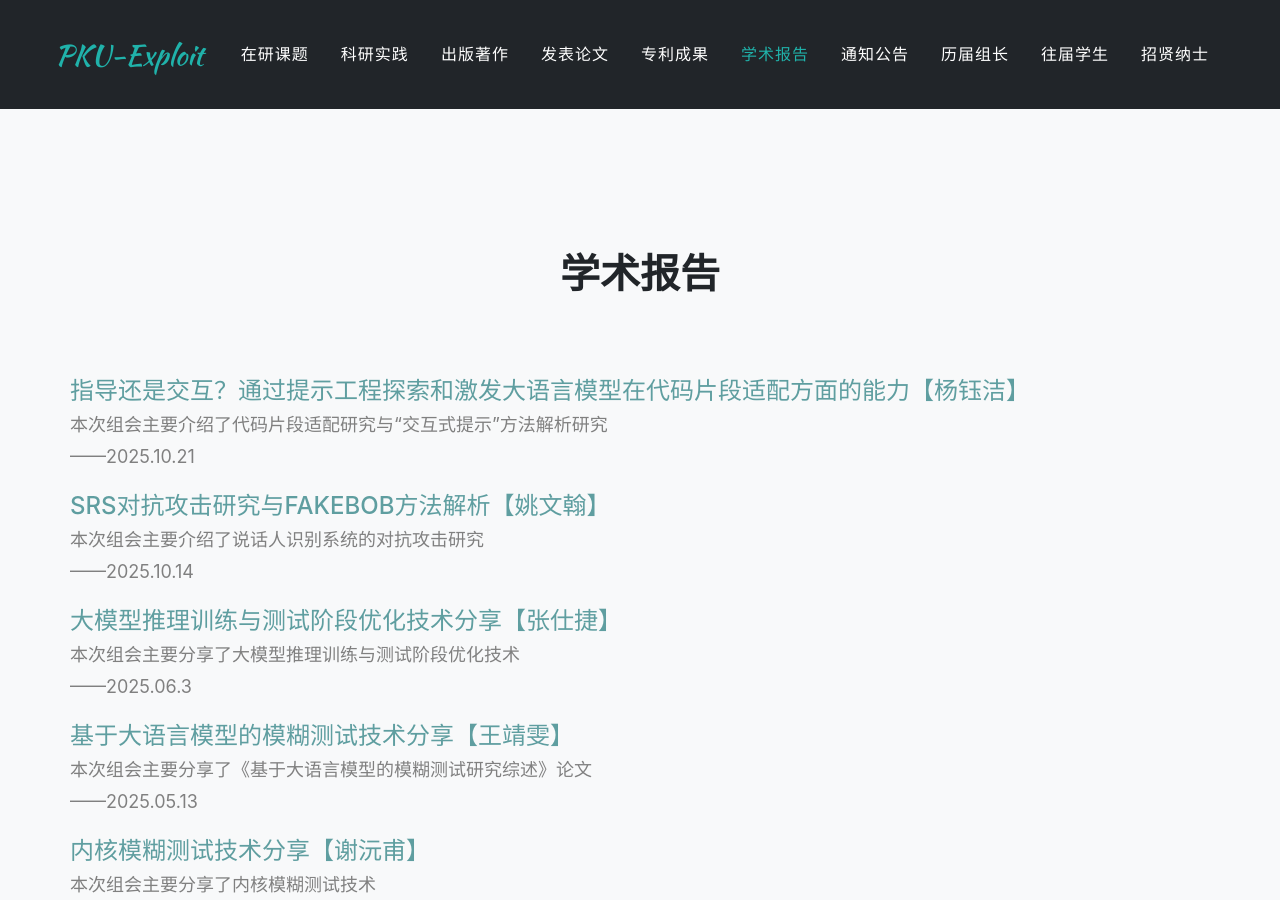
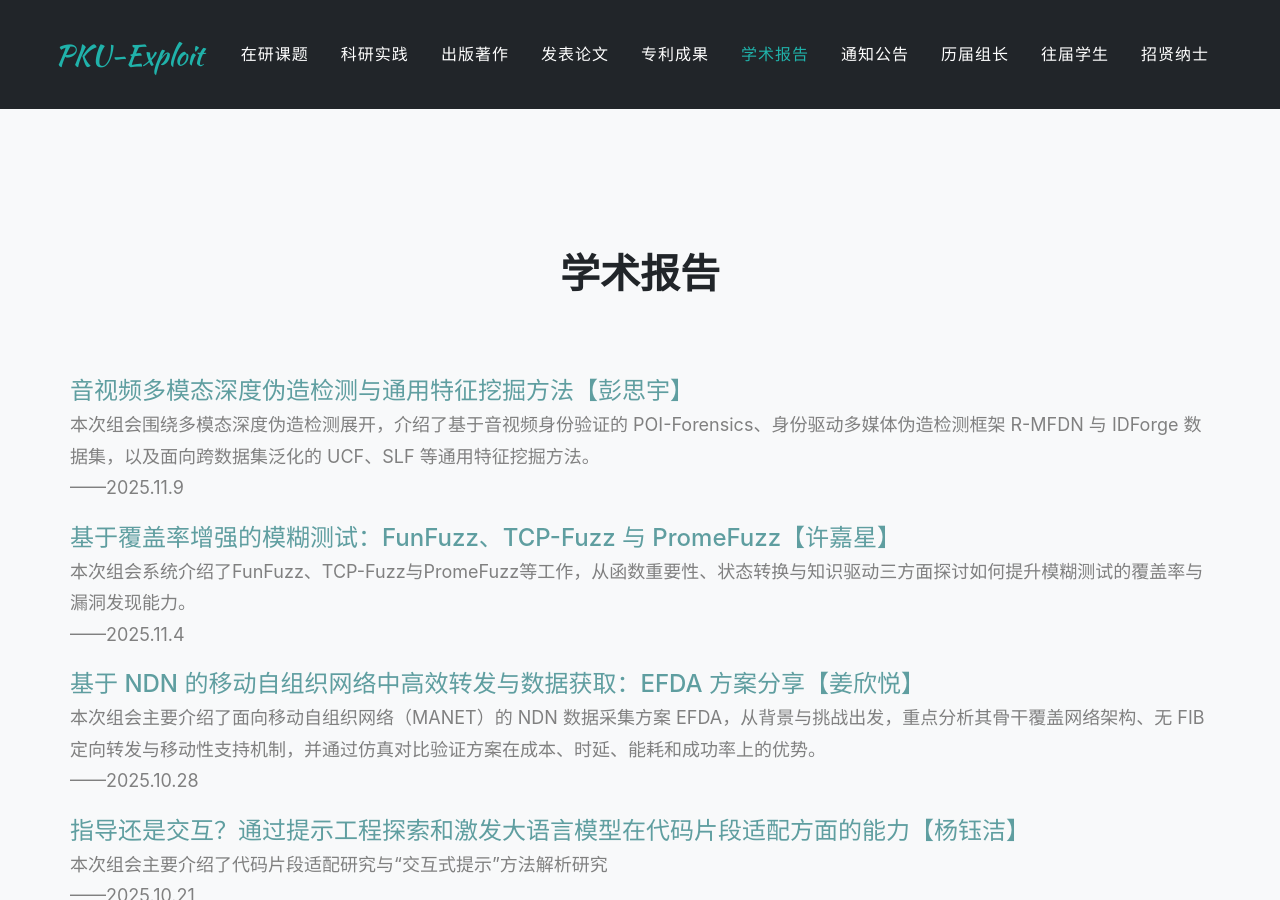
Before and after one commit to xxycfhb/xxycfhb.github.io, a Jekyll site: the page built from pages/seminar.html, in a window 1280 px wide and 900 px high. Built offline with Jekyll 4.4.1, drawn with Linux system fonts in a browser that asks for light colours; some web fonts are replaced; part of the change alters nothing that is shown.

Commit message:
更新xjx专利及近三周组会分享

```diff
--- a/_data/sitetext.yml
+++ b/_data/sitetext.yml
@@ -1819,6 +1819,19 @@ patent:
     title: "专利成果"
     text:
     item:
+      - title: "文伟平 许嘉星 陈夏润 罗霄羽 刘亚宁，一种基于路径约束分析的公共云网主体安全管控方法与系统"
+        source: "国家知识产权局发明专利"
+        number: "专利申请号：202511642191.6，2025年11月11日"
+        success: false
+        url: "/files/WX2025-03-216-专利申请受理通知书.pdf"
+        download: "：一种基于路径约束分析的公共云网主体安全管控方法与系统.pdf"
+
+      - title: "文伟平 许嘉星 陈夏润 谢成淋 戴静桐 彭思宇 罗霄羽，一种基于神经符号融合推理的公共多模态云网资源软件安全增强方法"
+        source: "国家知识产权局发明专利"
+        number: "专利申请号：202511642190.1，2025年11月11日"
+        success: false
+        url: "/files/WX2025-03-217-专利申请受理通知书.pdf"
+        download: "：一种基于神经符号融合推理的公共多模态云网资源软件安全增强方法.pdf"
 
       - title: "文伟平 燕昕仪 陈夏润 张庆峰，一种基于大语言模型的新闻推荐方法"
         source: "国家知识产权局发明专利"
--- /dev/null
+++ b/_posts/seminar/2025-10-28-seminar-74.md
@@ -0,0 +1,36 @@
+---
+layout: post
+title: "学术报告"
+subtitle: '基于 NDN 的移动自组织网络中高效转发与数据获取：EFDA 方案分享'
+date: 2025.10.28
+host: "姜欣悦"
+digest: "本次组会主要介绍了面向移动自组织网络（MANET）的 NDN 数据采集方案 EFDA，从背景与挑战出发，重点分析其骨干覆盖网络架构、无 FIB 定向转发与移动性支持机制，并通过仿真对比验证方案在成本、时延、能耗和成功率上的优势。"
+permalink: /:categories/:year/:month/:day/:title
+categories:
+  - seminar
+---
+
+## 基于 NDN 的移动自组织网络中高效转发与数据获取（EFDA）
+## 1. 任务简介
+
+以“在 MANET 场景下高效采集命名数据网络（NDN）中的数据”为核心任务：目标是在高度动态、无基础设施的移动自组网中，实现稳定可靠的数据获取。为解决传统 NDN 在 MANET 中 FIB 频繁失效、反向路径极不稳定等问题，论文提出 EFDA 方案，通过构建骨干覆盖网络与无 FIB 的定向转发机制，在不依赖全网 FIB 维护的前提下，提高数据采集成功率并降低成本、时延与能耗。
+
+## 2. 研究动机
+
+NDN 与 MANET 在“位置无关、缓存友好、多播高效”等方面理论上高度契合，但直接将经典 NDN 架构部署到 MANET 时，会面临两大核心矛盾：一是转发信息表（FIB）在快速变化拓扑下极不稳定，频繁更新导致广播风暴与表项陈旧；二是依赖 PIT 构建的反向数据路径由大量移动节点组成，极易因节点移动而断裂，造成数据获取失败。为此，工作试图摒弃对“全网高频 FIB 更新”的依赖，转而通过少量骨干节点构成的覆盖网络，将复杂的全网路由问题化简为骨干间的定向单播与链路稳定性驱动的机会式转发问题。
+
+## 3. 方法设计（EFDA 架构与核心机制）
+
+方法上提出 EFDA（Efficient Forwarding and Data Acquisition）框架，主要包括三类设计要点：
+（1）分层骨干覆盖网络：通过节点间 Name Set 交换与比较，动态选举出一小部分“骨干节点”，构成相对稳定、稀疏的骨干覆盖层；普通节点作为主机挂载到附近骨干上，只负责本地请求与提供。
+（2）无 FIB 定向转发与报文体系：定义 HInt（近场兴趣）、BInt（骨干兴趣）与 HO（路径修复）三类兴趣报文；当数据近在咫尺时采用 HInt 近场获取，数据远端或位置不明时通过骨干网络以 BInt 定向单播探索，并在数据返回路径破裂时使用 HO 报文进行路径重建。
+（3）链路稳定性与地理信息驱动的下一跳选择：在骨干之间转发 BInt/HO 时，不依赖传统 FIB，而是综合数据名称中嵌入的地理坐标与链路持续时间（Link Duration）等实时信息，贪心选择更靠近目标且链路更稳定的邻居，实现在高度动态环境下的鲁棒定向转发。
+
+## 4. 实施细节
+
+在实现层面，EFDA 首先通过周期性交换 Name Set 并基于“名称集合支配”规则选举骨干节点，形成骨干覆盖网络；随后，在请求阶段根据“是否在数据区域/是否为骨干”三种情形选择 HInt 或 BInt 发送路径，并在中间节点处利用 PIT 进行请求聚合，避免冗余转发。下一跳选择中，节点结合自身与邻居的位置信息、速度与移动方向计算链路持续时间，并在候选邻居中选取 L_ij 最大者作为下一跳。数据返回阶段，Data 报文沿 PIT 反向路径逐跳返回，骨干节点在转发同时缓存数据并成为新的提供者。移动性支持方面，当消费者或中间节点检测到与上游的链路中断时，会通过 HO 报文重走“骨干定向转发”流程，直至命中原始返回路径上的某个节点，从而构建新的数据分支路径。
+
+## 5. 实验与结论
+
+实验基于 NS-3 仿真平台，在 1km×1km 区域、200 个移动节点、随机路径点移动模型与 IEEE 802.11 无线链路环境下，将 EFDA 与现有 NDN-MANET 方案 LOMCF 进行系统对比。结果表明：随着消费者数量和数据源数量增加，EFDA 在数据获取成本与时延上均显著低于 LOMCF，并能更好利用请求聚合与缓存带来的多播收益；在能量消耗方面，EFDA 始终保持较低水平；在不同移动速度下，EFDA 的数据获取成功率显著高于 LOMCF，尤其在高移动性场景中具有更强的鲁棒性。总体来看，EFDA 通过骨干选举、无 FIB 定向单播、链路稳定性驱动的下一跳选择以及 HO 路径修复机制，成功在高度动态的 MANET 环境中实现了高效、稳健的 NDN 数据采集。
+[本次组会内容下载链接](https://github.com/Evangeline-J/files/blob/main/2025-10-28NDN%E8%B7%AF%E7%94%B1%E8%AE%BA%E6%96%87%E5%88%86%E4%BA%AB.pptx)
--- /dev/null
+++ b/_posts/seminar/2025-11-04-seminar-73.md
@@ -0,0 +1,38 @@
+---
+layout: post
+title: "学术报告"
+subtitle: '基于覆盖率增强的模糊测试：FunFuzz、TCP-Fuzz 与 PromeFuzz'
+date: 2025.11.04
+host: "许嘉星"
+digest: "本次组会系统介绍了FunFuzz、TCP-Fuzz与PromeFuzz等工作，从函数重要性、状态转换与知识驱动三方面探讨如何提升模糊测试的覆盖率与漏洞发现能力。"
+permalink: /:categories/:year/:month/:day/:title
+categories:
+  - seminar
+---
+
+## 基于覆盖率增强的模糊测试方法综述
+## 1. 任务简介
+
+报告围绕“如何利用更细粒度的覆盖信息提升模糊测试效果”这一主题，分别从传统程序、智能合约、TCP协议栈以及库测试驱动生成四类场景出发，引入FunFuzz、TCP-Fuzz与PromeFuzz等代表性工作，目标是在有限资源下提升代码覆盖率、状态探索深度与真实漏洞发现能力。
+
+## 2. 研究动机
+
+传统灰盒模糊测试多以边覆盖率为唯一反馈，容易忽略执行代码的“重要性”，导致种子能量分配粗糙；智能合约漏洞高度集中于少数高风险函数，TCP协议栈中大量缺陷为难以捕捉的语义错误，而现有覆盖导向工具难以有效触及；在库测试中，驱动代码高度依赖隐式API约束，现有LLM生成方法易出现“幻觉”与大量误报，亟需结合结构化知识与深度语义理解的增强方案。
+
+
+## 3. 方法设计
+
+报告重点介绍了四条方法线索：
+1）FunFuzz通过构建调用图并利用Katz中心性度量函数重要性，动态计算种子的重要性分数，以FS导向的功率调度替代单纯“谁覆盖多谁更重要”；
+2）面向智能合约的FunFuzz进一步结合字节码与ABI分析，识别“风险函数”，设计基于距离的种子选择、能量分配与类型感知的自适应变异策略，将搜索聚焦于高风险调用序列；
+3）TCP-Fuzz针对协议栈的二维输入与复杂状态机，引入依赖感知的测试序列生成、以“分支转换”为核心的新型覆盖指标，以及多实现差分检查器以系统性捕获语义错误；
+4）PromeFuzz则构建代码与文档级知识库，量化API相关性，由调度器选择API组合，结合LLM生成与净化器的闭环修复，在知识驱动下自动生成高质量模糊测试驱动代码。
+
+## 4. 实施细节
+
+在实现层面，FunFuzz通过元数据提取器与插桩器构建调用图并收集运行时调用计数，配合双共享内存与惰性FS计算，将动态函数重要性评估的开销控制在可接受范围内；智能合约FunFuzz基于EVM执行环境实现风险模式识别与距离度量。TCP-Fuzz使用Clang插桩收集分支与分支转换覆盖，以依赖规则约束Packetdrill脚本的变异生成，并结合ASan、差分检查器与数据验证器组成多层错误检测链路。PromeFuzz则利用Clang AST构建元数据依赖图与消费者调用图，通过RAG获取API语义约束，调度器基于覆盖率与多维相关性打分选择API集合，再由生成器与净化器形成“生成—编译—运行—分析—修复”的闭环流程。
+
+## 5. 实验与结论
+
+实验结果表明：基于函数重要性的FunFuzz在多真实世界目标上显著提升代码覆盖率与独立崩溃数量，相比AFL++发现更多独有漏洞；智能合约FunFuzz在高复杂度合约上能够更快、更稳定地触发真实漏洞，尤其在多交易、状态依赖场景中优势明显；TCP-Fuzz在多个TCP协议栈中发现了大量此前未知的语义错误，验证了依赖感知生成与转换引导覆盖的有效性；PromeFuzz则在覆盖率与真实漏洞数量上均明显优于现有LLM与传统基线工具，以更少的假阳性在成熟开源库中发现多例新漏洞。整体来看，报告展示了“从覆盖量到覆盖质、从代码路径到状态转换、从浅层提示到知识驱动”的模糊测试演进方向。
+[本次组会内容下载链接](https://github.com/Evangeline-J/files/blob/main/%E5%9F%BA%E4%BA%8E%E8%A6%86%E7%9B%96%E7%8E%87%E5%A2%9E%E5%BC%BA%E7%9A%84%E6%A8%A1%E7%B3%8A%E6%B5%8B%E8%AF%95%E2%80%94%E2%80%94%E8%AE%B8%E5%98%89%E6%98%9F.pdf)
--- /dev/null
+++ b/_posts/seminar/2025-11-09-seminar-75.md
@@ -0,0 +1,62 @@
+---
+layout: post
+title: "学术报告"
+subtitle: '音视频多模态深度伪造检测与通用特征挖掘方法'
+date: 2025.11.09
+host: "彭思宇"
+digest: "本次组会围绕多模态深度伪造检测展开，介绍了基于音视频身份验证的 POI-Forensics、身份驱动多媒体伪造检测框架 R-MFDN 与 IDForge 数据集，以及面向跨数据集泛化的 UCF、SLF 等通用特征挖掘方法。"
+permalink: /:categories/:year/:month/:day/:title
+categories:
+  - seminar
+---
+
+## 音视频深度伪造检测与通用特征挖掘方法综述
+## 1. 任务简介
+
+以“多模态深度伪造检测”为核心任务：面向涉及人脸与语音的音视频内容，检测换脸、口型重演、语音克隆及跨模态联合伪造等多种攻击形态；既关注单模态篡改（仅视频 / 仅音频），也关注多模态不一致（声画不同步、文音不符），目标是在低质量视频和未知伪造方法下依然保持稳健的检测能力。
+
+## 2. 研究动机
+
+深度伪造技术快速发展，带来隐私泄露、金融欺诈与舆论操纵等风险，而现有检测方法存在三类突出问题：
+（1）泛化性不足：对特定伪造方法和数据集高度拟合，跨库、跨方法检测性能显著下降；
+（2）模态与身份信息利用不足：多依赖单一视觉伪影，忽视音频与文本模态，以及真实个体的身份先验；
+（3）数据与特征设计不完备：缺乏覆盖多模态、多类型攻击、且内置身份参考库的高质量数据集，模型往往学习到与伪造无关的背景或身份偏差。
+
+## 3. 方法设计（身份驱动 + 通用特征）
+
+报告从两条主线展开方法设计：
+
+1）身份驱动的多模态检测
+
+POI-Forensics：只在真实说话人视频上进行对比学习，让同一关键人物（POI）的音视频嵌入更接近、不同人物更远，从而在推理时通过“音 / 视 / 音视联合相似度”检测单模态与多模态伪造；
+
+IDForge 数据集：构建覆盖 54 位名人、11 种多模态造假组合的大规模身份驱动数据集，并为每个身份提供大量真实参考片段；
+
+R-MFDN：在此基础上设计多模态编码 + 渐进式融合 + 身份感知与跨模态对比学习的检测网络，引入参考辅助的轻量对齐，实现“真假 + 伪造类型”联合判别。
+
+2）通用伪造特征挖掘与泛化
+
+UCF：通过编码器拆分内容特征与“通用伪造指纹 / 特定伪造指纹”，配合条件解码器重建与多任务分类 + 对比正则，显式区分跨方法共享的伪造线索与方法特异纹理，从而提升跨库泛化；
+
+Style Latent Flows（SLF）：利用 StyleGAN 反演得到的风格潜向量，建模真实与伪造视频在风格时间流上的方差差异，结合 StyleGRU、注意力融合与时序 Transformer，以高层语义运动模式替代像素级伪影作为检测信号。
+
+
+
+## 4. 实施细节
+
+在实现上，POI-Forensics 将视频切成 3 秒片段，提取人脸帧特征与音频谱图特征，经双 ResNet 编码为 256 维向量，并基于对比学习构建人物级嵌入空间；测试时使用参考集统计量归一化相似度，并通过固定假阳性率设定阈值完成决策。
+IDForge / R-MFDN 方面，视觉采用帧分组 + Transformer 的时序编码，音频使用 AST，文本用 BERT 获取嵌入，再通过交叉注意力实现“文–音–视”渐进式融合；利用 InfoNCE 实现身份感知与跨模态对比学习，并通过参考样本的轻量线性融合进一步对齐身份特征。
+UCF 通过条件解码器（AdaIN 调制）实现“内容 + 指纹”重组，结合自重建与交叉重建损失保证解耦有效，同时对 common / specific 特征分别施加真假二分类与伪造方法多分类、以及成对三元组损失。
+SLF 则先用 pSp 提取逐帧风格潜向量，构造风格流并经 StyleGRU 学习时间特征，再与 3D ResNet 提取的内容特征通过注意力模块融合，最后送入时间 Transformer 做二分类。
+
+
+## 5. 实验与结论
+
+实验表明：
+
+POI-Forensics 在高、低质量视频上均超越现有 SOTA，尤其在低质量与对抗攻击场景中 AUC 提升显著；
+
+在自建 IDForge 数据集与公开数据集（如 FakeAVCeleb）上，R-MFDN 在 ACC、AUC 等指标上优于多种多模态基线，身份对比与跨模态对比均带来明显增益；
+
+UCF 与 SLF 在“训练于 FF++、测试于多外部数据集”和“留一伪造方法”场景下显著提升跨库与跨方法泛化性能，验证了通用伪造特征与风格时间流建模的有效性。
+[本次组会内容下载链接](https://github.com/Evangeline-J/files/blob/main/%E9%9F%B3%E8%A7%86%E9%A2%91%E9%89%B4%E4%BC%AA%E8%AE%BA%E6%96%87%E5%88%86%E4%BA%AB%E2%80%94%E2%80%94%E5%BD%AD%E6%80%9D%E5%AE%87.pptx)
```
Also changed, not shown: _posts/seminar/2025-10-21-seminar-72.md (renamed from _posts/seminar/2025-10-14-seminar-72.md), 2 other files.
